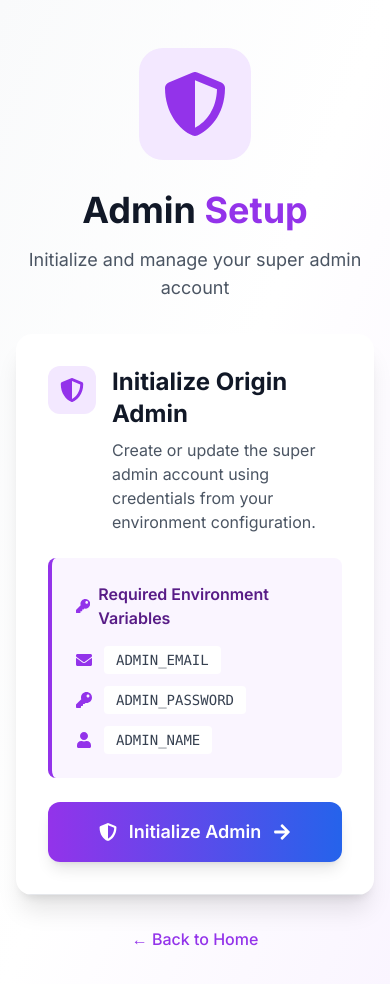
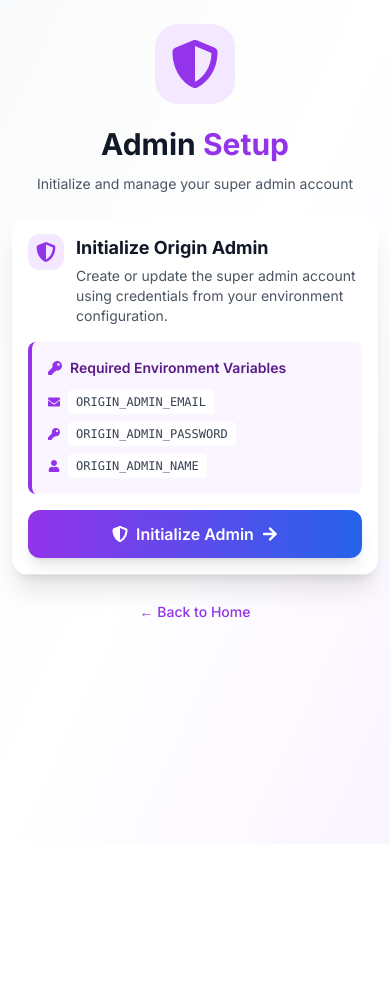
Before and after one commit to shangme65/GLOBAL-LINK-ENTERPRISE, a Next.js app: page /admin/setup in a window 390 px wide. Shown: the top 984 px of the page. After the commit the page ends 844 px from the top, so only its background shows below. Built offline with nearby package versions, Linux system fonts and the light colour scheme; no server answers; the database is empty.

Commit message:
Make admin setup page mobile-responsive and fix middleware blocking

```diff
--- a/app/admin/setup/page.tsx
+++ b/app/admin/setup/page.tsx
@@ -132,24 +132,24 @@ export default function AdminSetupPage() {
   }
 
   return (
-    <div className="min-h-screen bg-gradient-to-br from-gray-50 via-white to-purple-50 py-12 px-4">
+    <div className="min-h-screen bg-gradient-to-br from-gray-50 via-white to-purple-50 py-6 sm:py-8 md:py-12 px-3 sm:px-4">
       <div className="max-w-3xl mx-auto">
         {/* Header */}
-        <div className="text-center mb-8">
+        <div className="text-center mb-6 sm:mb-8">
           <motion.div
             initial={{ scale: 0 }}
             animate={{ scale: 1 }}
             transition={{ type: "spring", duration: 0.5 }}
-            className="inline-block p-6 bg-purple-100 rounded-3xl mb-6"
+            className="inline-block p-4 sm:p-5 md:p-6 bg-purple-100 rounded-3xl mb-4 sm:mb-6"
           >
-            <FaShieldAlt className="w-16 h-16 text-purple-600" />
+            <FaShieldAlt className="w-12 h-12 sm:w-14 sm:h-14 md:w-16 md:h-16 text-purple-600" />
           </motion.div>
 
           <motion.h1
             initial={{ opacity: 0, y: 20 }}
             animate={{ opacity: 1, y: 0 }}
             transition={{ delay: 0.2 }}
-            className="text-4xl md:text-5xl font-bold mb-4"
+            className="text-3xl sm:text-4xl md:text-5xl font-bold mb-3 sm:mb-4"
           >
             Admin <span className="text-purple-600">Setup</span>
           </motion.h1>
@@ -158,7 +158,7 @@ export default function AdminSetupPage() {
             initial={{ opacity: 0, y: 20 }}
             animate={{ opacity: 1, y: 0 }}
             transition={{ delay: 0.3 }}
-            className="text-gray-600 text-lg"
+            className="text-gray-600 text-sm sm:text-base md:text-lg"
           >
             Initialize and manage your super admin account
           </motion.p>
@@ -169,9 +169,9 @@ export default function AdminSetupPage() {
               initial={{ opacity: 0, scale: 0.8 }}
               animate={{ opacity: 1, scale: 1 }}
               transition={{ delay: 0.4 }}
-              className="inline-flex items-center gap-2 mt-4 px-4 py-2 bg-green-100 text-green-700 rounded-full text-sm font-medium"
+              className="inline-flex items-center gap-2 mt-3 sm:mt-4 px-3 sm:px-4 py-1.5 sm:py-2 bg-green-100 text-green-700 rounded-full text-xs sm:text-sm font-medium"
             >
-              <FaCheckCircle />
+              <FaCheckCircle className="text-sm sm:text-base" />
               Authenticated as Admin
             </motion.div>
           )}
@@ -185,39 +185,39 @@ export default function AdminSetupPage() {
           className="bg-white rounded-2xl shadow-xl overflow-hidden"
         >
           {/* Initialize Section */}
-          <div className="p-8 border-b border-gray-200">
-            <div className="flex items-start gap-4 mb-6">
-              <div className="p-3 bg-purple-100 rounded-xl">
-                <FaShieldAlt className="w-6 h-6 text-purple-600" />
+          <div className="p-4 sm:p-6 md:p-8 border-b border-gray-200">
+            <div className="flex items-start gap-3 sm:gap-4 mb-4 sm:mb-6">
+              <div className="p-2 sm:p-3 bg-purple-100 rounded-xl flex-shrink-0">
+                <FaShieldAlt className="w-5 h-5 sm:w-6 sm:h-6 text-purple-600" />
               </div>
               <div>
-                <h2 className="text-2xl font-bold text-gray-900 mb-2">
+                <h2 className="text-lg sm:text-xl md:text-2xl font-bold text-gray-900 mb-1 sm:mb-2">
                   Initialize Origin Admin
                 </h2>
-                <p className="text-gray-600">
+                <p className="text-gray-600 text-sm sm:text-base">
                   Create or update the super admin account using credentials from your environment configuration.
                 </p>
               </div>
             </div>
 
             {/* Environment Variables */}
-            <div className="bg-purple-50 border-l-4 border-purple-600 rounded-lg p-6 mb-6">
-              <div className="flex items-center gap-2 mb-4">
-                <FaKey className="text-purple-600" />
-                <h3 className="font-semibold text-purple-900">Required Environment Variables</h3>
+            <div className="bg-purple-50 border-l-4 border-purple-600 rounded-lg p-4 sm:p-5 md:p-6 mb-4 sm:mb-6">
+              <div className="flex items-center gap-2 mb-3 sm:mb-4">
+                <FaKey className="text-purple-600 text-sm sm:text-base" />
+                <h3 className="font-semibold text-purple-900 text-sm sm:text-base">Required Environment Variables</h3>
               </div>
-              <div className="space-y-3">
-                <div className="flex items-center gap-3 text-gray-700">
-                  <FaEnvelope className="text-purple-600 flex-shrink-0" />
-                  <code className="text-sm font-mono bg-white px-3 py-1 rounded">ADMIN_EMAIL</code>
+              <div className="space-y-2 sm:space-y-3">
+                <div className="flex items-center gap-2 sm:gap-3 text-gray-700">
+                  <FaEnvelope className="text-purple-600 flex-shrink-0 text-xs sm:text-sm" />
+                  <code className="text-xs sm:text-sm font-mono bg-white px-2 sm:px-3 py-1 rounded">ORIGIN_ADMIN_EMAIL</code>
                 </div>
-                <div className="flex items-center gap-3 text-gray-700">
-                  <FaKey className="text-purple-600 flex-shrink-0" />
-                  <code className="text-sm font-mono bg-white px-3 py-1 rounded">ADMIN_PASSWORD</code>
+                <div className="flex items-center gap-2 sm:gap-3 text-gray-700">
+                  <FaKey className="text-purple-600 flex-shrink-0 text-xs sm:text-sm" />
+                  <code className="text-xs sm:text-sm font-mono bg-white px-2 sm:px-3 py-1 rounded">ORIGIN_ADMIN_PASSWORD</code>
                 </div>
-                <div className="flex items-center gap-3 text-gray-700">
-                  <FaUser className="text-purple-600 flex-shrink-0" />
-                  <code className="text-sm font-mono bg-white px-3 py-1 rounded">ADMIN_NAME</code>
+                <div className="flex items-center gap-2 sm:gap-3 text-gray-700">
+                  <FaUser className="text-purple-600 flex-shrink-0 text-xs sm:text-sm" />
+                  <code className="text-xs sm:text-sm font-mono bg-white px-2 sm:px-3 py-1 rounded">ORIGIN_ADMIN_NAME</code>
                 </div>
               </div>
             </div>
@@ -251,7 +251,7 @@ export default function AdminSetupPage() {
               disabled={initializing || adminInitialized}
               whileHover={{ scale: initializing || adminInitialized ? 1 : 1.02 }}
               whileTap={{ scale: initializing || adminInitialized ? 1 : 0.98 }}
-              className="w-full py-4 px-6 bg-gradient-to-r from-purple-600 to-blue-600 text-white rounded-xl font-semibold shadow-lg hover:shadow-xl transition-all disabled:opacity-50 disabled:cursor-not-allowed flex items-center justify-center gap-3 text-lg"
+              className="w-full py-3 sm:py-4 px-4 sm:px-6 bg-gradient-to-r from-purple-600 to-blue-600 text-white rounded-xl font-semibold shadow-lg hover:shadow-xl transition-all disabled:opacity-50 disabled:cursor-not-allowed flex items-center justify-center gap-2 sm:gap-3 text-base sm:text-lg"
             >
               {initializing ? (
                 <>
@@ -275,16 +275,16 @@ export default function AdminSetupPage() {
 
           {/* Delete Section */}
           {adminInitialized && isAdmin && (
-            <div className="p-8 bg-gradient-to-br from-red-50 to-orange-50">
-              <div className="flex items-start gap-4 mb-6">
-                <div className="p-3 bg-red-100 rounded-xl">
-                  <FaTrash className="w-6 h-6 text-red-600" />
+            <div className="p-4 sm:p-6 md:p-8 bg-gradient-to-br from-red-50 to-orange-50">
+              <div className="flex items-start gap-3 sm:gap-4 mb-4 sm:mb-6">
+                <div className="p-2 sm:p-3 bg-red-100 rounded-xl flex-shrink-0">
+                  <FaTrash className="w-5 h-5 sm:w-6 sm:h-6 text-red-600" />
                 </div>
                 <div>
-                  <h2 className="text-2xl font-bold text-gray-900 mb-2">
+                  <h2 className="text-lg sm:text-xl md:text-2xl font-bold text-gray-900 mb-1 sm:mb-2">
                     Danger Zone
                   </h2>
-                  <p className="text-gray-600">
+                  <p className="text-gray-600 text-sm sm:text-base">
                     Permanently delete the admin account and all associated data. This action cannot be undone.
                   </p>
                 </div>
@@ -295,30 +295,30 @@ export default function AdminSetupPage() {
                   onClick={() => setShowConfirmDelete(true)}
                   whileHover={{ scale: 1.02 }}
                   whileTap={{ scale: 0.98 }}
-                  className="w-full py-4 px-6 bg-gradient-to-r from-red-500 to-orange-500 text-white rounded-xl font-semibold shadow-lg hover:shadow-xl transition-all flex items-center justify-center gap-3 text-lg"
+                  className="w-full py-3 sm:py-4 px-4 sm:px-6 bg-gradient-to-r from-red-500 to-orange-500 text-white rounded-xl font-semibold shadow-lg hover:shadow-xl transition-all flex items-center justify-center gap-2 sm:gap-3 text-base sm:text-lg"
                 >
                   <FaTrash />
                   Remove Origin Admin
                 </motion.button>
               ) : (
                 <div className="space-y-3">
-                  <div className="bg-white border-2 border-red-300 rounded-lg p-4 text-center">
-                    <p className="text-red-900 font-semibold mb-2">Are you absolutely sure?</p>
-                    <p className="text-sm text-gray-600">
+                  <div className="bg-white border-2 border-red-300 rounded-lg p-3 sm:p-4 text-center">
+                    <p className="text-red-900 font-semibold mb-2 text-sm sm:text-base">Are you absolutely sure?</p>
+                    <p className="text-xs sm:text-sm text-gray-600">
                       This will delete the admin account, all shipments, notifications, and tracking history.
                     </p>
                   </div>
-                  <div className="grid grid-cols-2 gap-3">
+                  <div className="grid grid-cols-2 gap-2 sm:gap-3">
                     <button
                       onClick={() => setShowConfirmDelete(false)}
-                      className="py-3 px-4 bg-gray-200 text-gray-700 rounded-lg font-semibold hover:bg-gray-300 transition-colors"
+                      className="py-2.5 sm:py-3 px-3 sm:px-4 bg-gray-200 text-gray-700 rounded-lg font-semibold hover:bg-gray-300 transition-colors text-sm sm:text-base"
                     >
                       Cancel
                     </button>
                     <button
                       onClick={handleDeleteAdmin}
                       disabled={deleting}
-                      className="py-3 px-4 bg-red-600 text-white rounded-lg font-semibold hover:bg-red-700 transition-colors disabled:opacity-50 flex items-center justify-center gap-2"
+                      className="py-2.5 sm:py-3 px-3 sm:px-4 bg-red-600 text-white rounded-lg font-semibold hover:bg-red-700 transition-colors disabled:opacity-50 flex items-center justify-center gap-1.5 sm:gap-2 text-sm sm:text-base"
                     >
                       {deleting ? (
                         <>
@@ -340,18 +340,18 @@ export default function AdminSetupPage() {
         </motion.div>
 
         {/* Footer Links */}
-        <div className="mt-8 text-center space-y-2">
+        <div className="mt-6 sm:mt-8 text-center space-y-2">
           {isAdmin ? (
             <Link
               href="/admin/dashboard"
-              className="inline-block text-purple-600 hover:text-purple-700 font-medium"
+              className="inline-block text-purple-600 hover:text-purple-700 font-medium text-sm sm:text-base"
             >
               ← Back to Dashboard
             </Link>
           ) : (
             <Link
               href="/"
-              className="inline-block text-purple-600 hover:text-purple-700 font-medium"
+              className="inline-block text-purple-600 hover:text-purple-700 font-medium text-sm sm:text-base"
             >
               ← Back to Home
             </Link>
```
Also changed, not shown: middleware.ts (+4 -4 lines).
